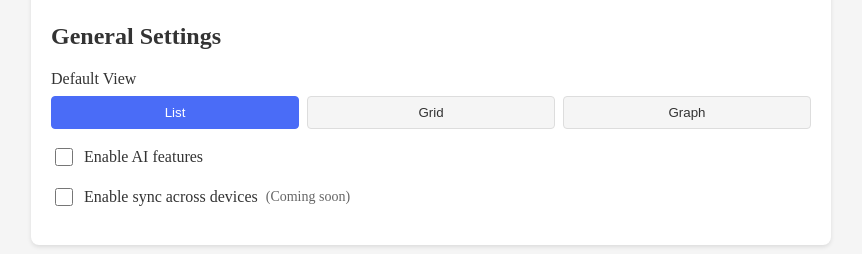
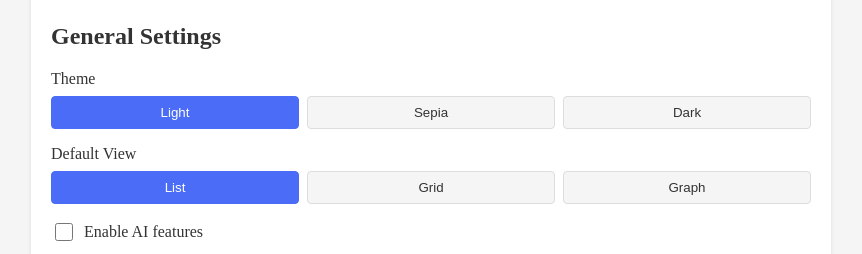
Before and after one commit to dnichols4/mosaiq, a React app in the folder packages/desktop-app/: page /#/settings in a window 1280 px wide. Shown: the part 276-530 px from the top of the page, without its empty margins (209-1071 px from the left). Built offline with nearby package versions, Linux system fonts and the light colour scheme.

Commit message:
moved theme setting to 'general settings'

```diff
--- a/packages/desktop-app/src/main/main.ts
+++ b/packages/desktop-app/src/main/main.ts
@@ -1,6 +1,10 @@
 import { app, BrowserWindow, ipcMain, protocol, session } from 'electron';
 import * as path from 'path';
 import { registerIpcHandlers } from './ipc';
+
+// Configure cache settings to prevent disk cache errors
+app.commandLine.appendSwitch('disable-gpu-shader-disk-cache');
+app.commandLine.appendSwitch('disk-cache-dir', path.join(app.getPath('userData'), 'Cache'));
 
 let mainWindow: BrowserWindow | null = null;
 
--- a/packages/desktop-app/src/renderer/pages/SettingsPage.tsx
+++ b/packages/desktop-app/src/renderer/pages/SettingsPage.tsx
@@ -149,6 +149,33 @@ export const SettingsPage: React.FC<SettingsPageProps> = ({ platformCapabilities
           <h2>General Settings</h2>
 
           <div style={{ marginBottom: '16px' }}>
+            <label style={{ display: 'block', marginBottom: '8px' }}>Theme</label>
+            <div className="view-selector" style={{ display: 'flex', gap: '8px' }}>
+              <button
+                onClick={() => handleReadingSettingsChange({ theme: 'light' })}
+                className={readingSettings.theme === 'light' ? 'active' : ''}
+                style={{ flex: 1, padding: '8px', borderRadius: '4px', cursor: 'pointer' }}
+              >
+                Light
+              </button>
+              <button
+                onClick={() => handleReadingSettingsChange({ theme: 'sepia' })}
+                className={readingSettings.theme === 'sepia' ? 'active' : ''}
+                style={{ flex: 1, padding: '8px', borderRadius: '4px', cursor: 'pointer' }}
+              >
+                Sepia
+              </button>
+              <button
+                onClick={() => handleReadingSettingsChange({ theme: 'dark' })}
+                className={readingSettings.theme === 'dark' ? 'active' : ''}
+                style={{ flex: 1, padding: '8px', borderRadius: '4px', cursor: 'pointer' }}
+              >
+                Dark
+              </button>
+            </div>
+          </div>
+
+          <div style={{ marginBottom: '16px' }}>
             <label style={{ display: 'block', marginBottom: '8px' }}>Default View</label>
             <div className="view-selector" style={{ display: 'flex', gap: '8px' }}>
               <button
```
Also changed, not shown: 1 other file (tests, documents, lock files or other folders).
